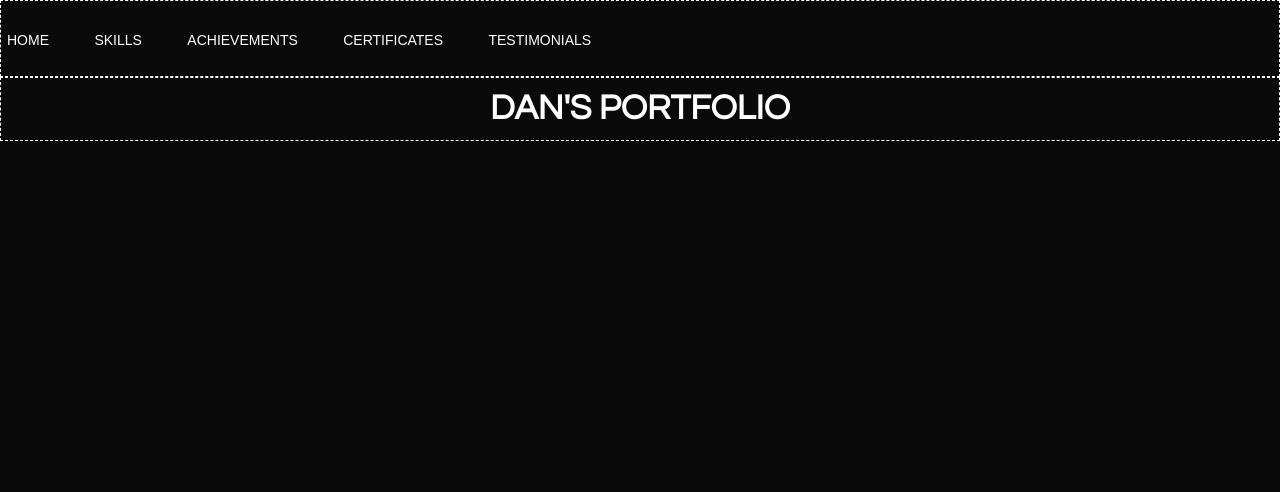
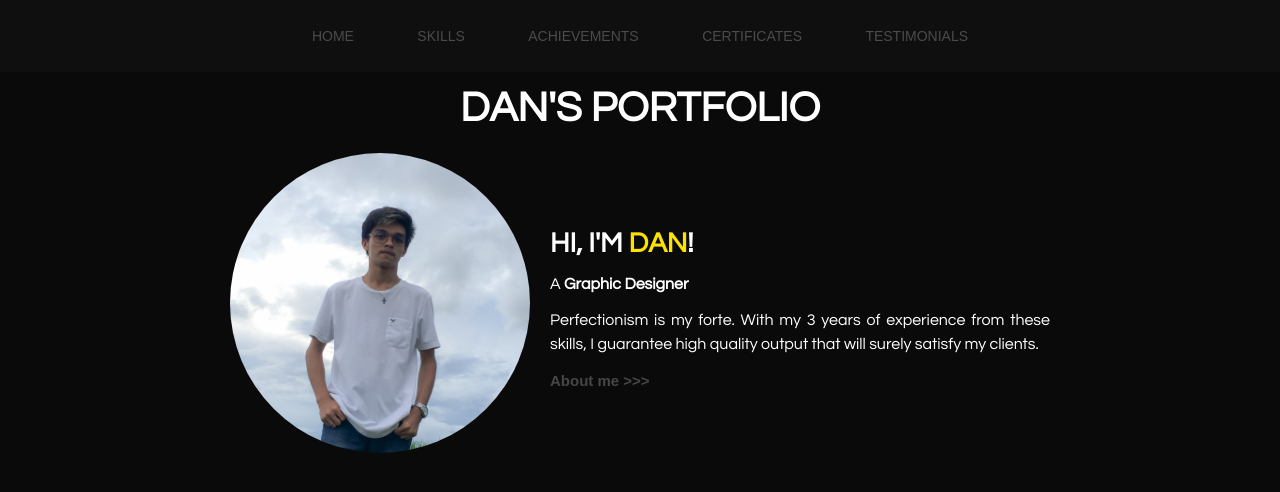
Before and after one commit to arkzxk/my_portfolio, a plain HTML site: page Files/index.html in a window 1280 px wide. Drawn offline with Linux system fonts and the light colour scheme.

Commit message:
Added a temporary picture, the introduction, as well as the skills text animation

```diff
--- a/Files/index.html
+++ b/Files/index.html
@@ -9,6 +9,7 @@
   <body>
     <div class="header">
       <div class="head">
+        <div class="logo"></div>
         <div class="menu">
           <button class="home button" id="home">home</button>
           <button class="skills button">skills</button>
@@ -17,15 +18,24 @@
           <button class="test button">testimonials</button>
         </div>
       </div>
-      <div class="logo"></div>
       <div class="title">Dan's Portfolio</div>
     </div>
     <div class="contents">
-
+      <div class="picture">
+        <img class="my-pic" src="Images/myPic.jpg" alt="Profile Picture" width="300px" height="300px">
+      </div>
+      <div class="intro">
+        <div class="name">Hi, I'm <span class="colored-name">Dan</span>!</div>
+        <p>A <span id="skills">Graphic Designer</span></p>
+        <p class="par">
+          Perfectionism is my forte. With my 3 years of experience from these skills, I guarantee high quality output that will surely satisfy my clients.
+        </p>
+        <div class="about-me">
+          <button class="about-button">About me >>></button>
+        </div>
+      </div>
     </div>
-    <div class="footer">
-
-    </div>
+    <div class="footer"></div>
     <script src="script.js"></script>
   </body>
 </html>
--- a/Files/script.js
+++ b/Files/script.js
@@ -0,0 +1,9 @@
+const skills = ["Graphic Designer", "Photographer", "Programmer"];
+let index = 0;
+
+function changeWord() {
+  index = (index + 1) % skills.length;
+  document.getElementById("skills").textContent = skills[index];
+}
+
+setInterval(changeWord, 1500);
--- a/Files/styles.css
+++ b/Files/styles.css
@@ -5,20 +5,21 @@ body {
 }
 
 .head {
-  border: 1px dashed white;
   height: 75px;
   display: flex;
   align-items: center;
+  justify-content: center;
+  margin-top: -3px;
+  background-color: rgb(15, 15, 15);
 }
 
 .title {
   font-weight: bold;
-  font-size: 50px;
+  font-size: 60px;
   font-variant-caps: all-petite-caps;
   color: white;
   padding-top: 0px;
   padding-bottom: 10px;
-  border: 1px dashed white;
   text-align: center;
 }
 
@@ -26,19 +27,65 @@ body {
   padding-top: 10px;
   padding-bottom: 10px;
   vertical-align: middle;
-  /* border: 1px dashed white; */
 }
 
 .button {
-  color: white;
+  color: rgb(75, 75, 75);
   background-color: transparent;
   border: none;
+  padding: 0px;
   cursor: pointer;
   font-size: 20px;
-  margin-left: 30px;
+  margin-left: 60px;
   font-variant: small-caps;
 }
 
 .home {
   margin-left: 0px;
 }
+
+.contents {
+  height: 320px;
+  display: flex;
+  justify-content: center;
+  align-items: center;
+}
+
+.my-pic {
+  border-radius: 150px;
+}
+
+.intro {
+  margin-left: 20px;
+  color: white;
+  width: 500px;
+}
+
+.name {
+  font-size: 40px;
+  font-weight: bold;
+  font-variant-caps: all-petite-caps;
+}
+
+.colored-name {
+  color: rgb(255, 225, 0);
+}
+
+#skills {
+  font-weight: bold;
+}
+
+.par {
+  line-height: 1.5;
+  text-align: justify;
+}
+
+.about-button {
+  color: rgb(70, 70, 70);
+  font-weight: bold;
+  font-size: 15px;
+  padding: 0px;
+  border: none;
+  background-color: transparent;
+  cursor: pointer;
+}
```
Also changed, not shown: Files/Images/myPic.jpg (added).
